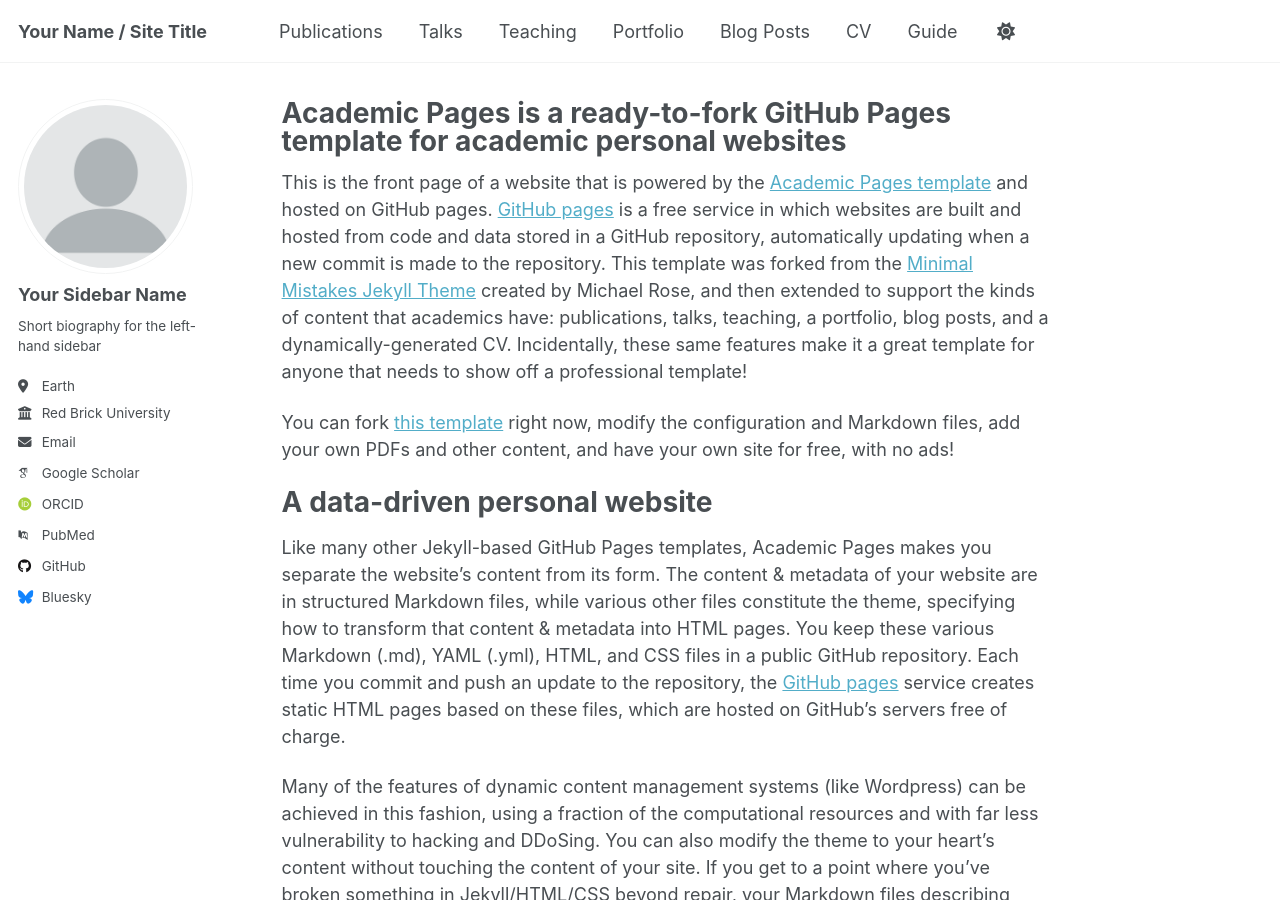
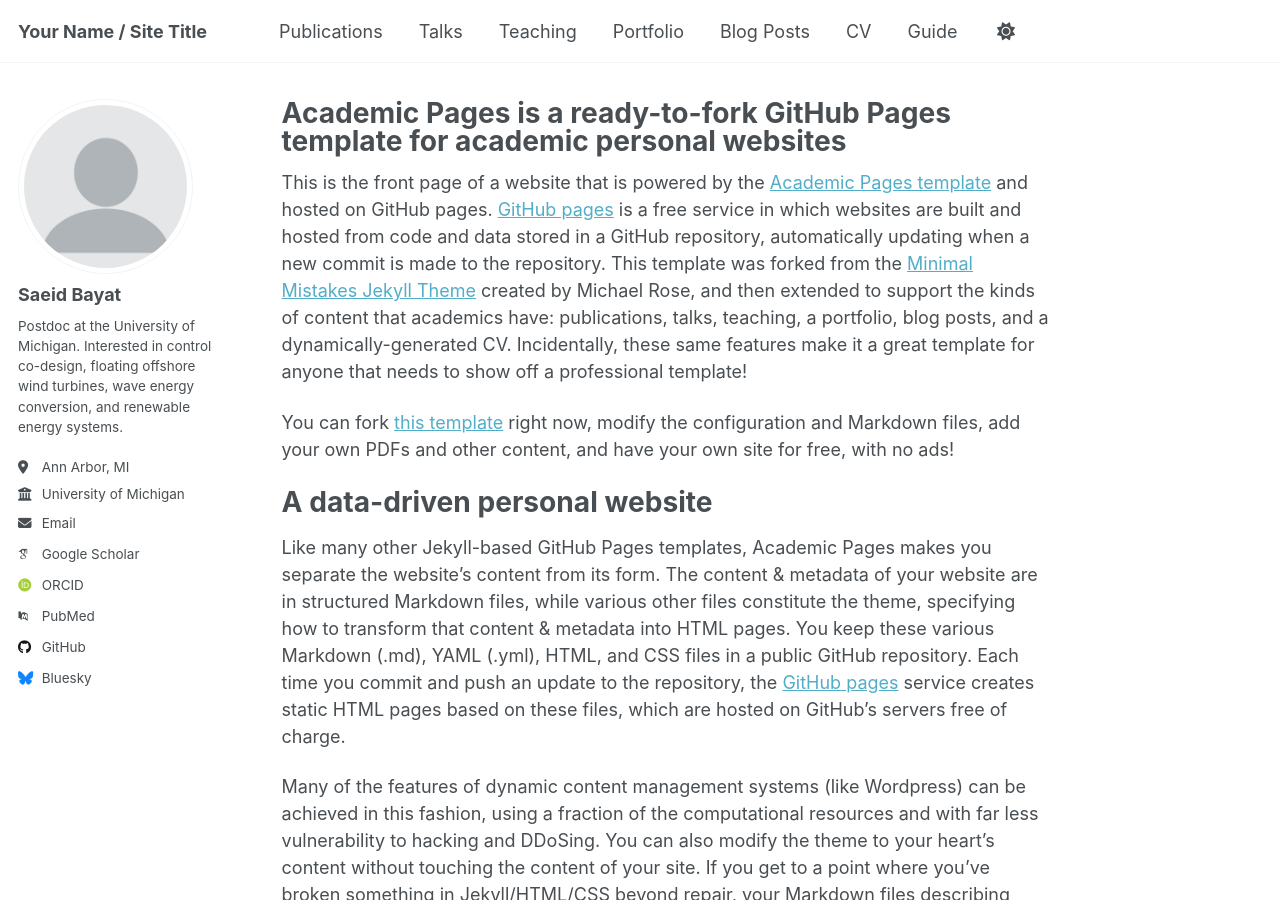
Before and after one commit to SaeidBayat/SaeidBayat.github.io, a Jekyll site: the page built from _pages/about.md, in a window 1280 px wide and 900 px high. Built offline with Jekyll 4.4.1, drawn with Linux system fonts in a browser that asks for light colours; some web fonts are replaced; a script that is not in the unit is left out.

Commit message:
config update1

```diff
--- a/_config.yml
+++ b/_config.yml
@@ -23,13 +23,13 @@ repository               : "academicpages/academicpages.github.io"
 author:
   # Biographic information
   avatar           : "profile.png"
-  name             : "Your Sidebar Name"
+  name             : "Saeid Bayat"
   pronouns         : # example: "she/her"
-  bio              : "Short biography for the left-hand sidebar"
-  location         : "Earth"
-  employer         : "Red Brick University"
+  bio              : "Postdoc at the University of Michigan. Interested in control co-design, floating offshore wind turbines, wave energy conversion, and renewable energy systems."
+  location         : "Ann Arbor, MI"
+  employer         : "University of Michigan"
   uri              : # URL
-  email            : "none@example.org"
+  email            : "saeidb@umich.edu"
 
   # Academic websites
   academia         : # URL
```
